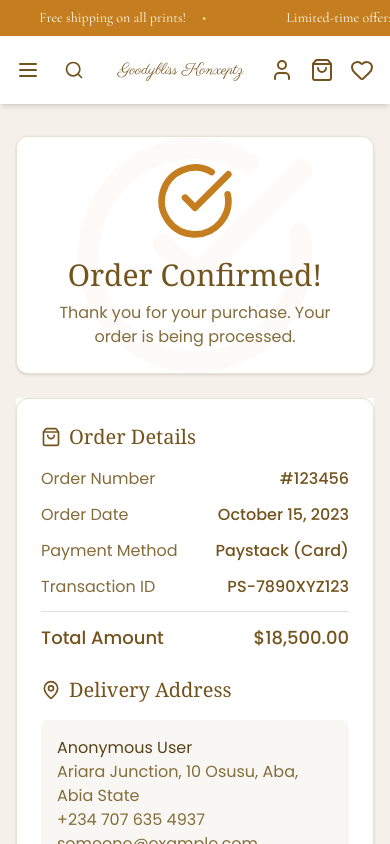
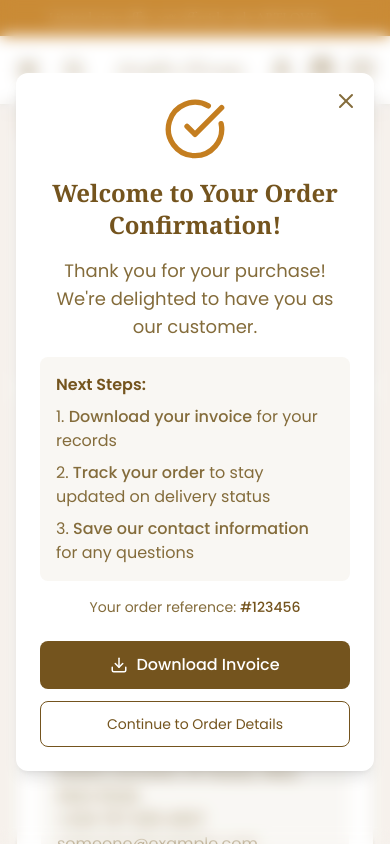
Before and after one commit to ukeje71/Goodybliss-Konxept, a React (Vite) app: page /order-confirmation in a window 390 px wide. Shown: the top 844 px of the page. Built offline with nearby package versions, Linux system fonts and the light colour scheme.

Commit message:
Debug :Fixed some errors

```diff
--- a/src/components/Layouts/Cart.jsx
+++ b/src/components/Layouts/Cart.jsx
@@ -87,7 +87,7 @@ const Cart = ({ isOpen, onClose }) => {
                 >
                   <div className="w-16 h-16 bg-gray-100 rounded-md overflow-hidden">
                     <img
-                      src={item.imageUrl}
+                      src={item.imageUrl||null}
                       alt={item.title}
                       className="w-full h-full object-cover"
                     />
--- a/src/components/Store/cartStore.jsx
+++ b/src/components/Store/cartStore.jsx
@@ -18,38 +18,39 @@ const useCartStore = create(
 
       // Actions
 addToCart: (product) => {
-        // Ensure price is a number before adding to cart
-        const productWithNumericPrice = {
+  const productWithNormalizedData = {
     ...product,
-          price: ensureNumericPrice(product.price)
+    price: ensureNumericPrice(product.price),
+    imageUrl: product.imageUrl || ""   // explicitly store imageUrl
   };
 
   const existingItem = get().cartItems.find(
-          (item) => item.id === productWithNumericPrice.id
+    (item) => item.id === productWithNormalizedData.id
   );
-        useWishlistStore.getState().removeFromWishlist(productWithNumericPrice.id);
+  useWishlistStore.getState().removeFromWishlist(productWithNormalizedData.id);
 
   if (existingItem) {
     set({
       cartItems: get().cartItems.map((item) =>
-              item.id === productWithNumericPrice.id
+        item.id === productWithNormalizedData.id
           ? {
               ...item,
               quantity: item.quantity + 1,
-                    price: ensureNumericPrice(item.price) // Ensure price is number
+              price: ensureNumericPrice(item.price)
             }
           : item
       ),
     });
   } else {
     set({
-            cartItems: [...get().cartItems, { ...productWithNumericPrice, quantity: 1 }],
+      cartItems: [...get().cartItems, { ...productWithNormalizedData, quantity: 1 }],
     });
   }
 },
 
       removeFromCart: (productId) => {
-        toast.error(`You hace successfully removed ${productId?.title}`)
+               toast.error(`You have successfully removed ${productId?.title || 'item'}`);
+
         set({
           cartItems: get().cartItems.filter((item) => item.id !== productId),
         });
--- a/src/components/UI/Cards.jsx
+++ b/src/components/UI/Cards.jsx
@@ -1,5 +1,3 @@
-// src/components/Cards.jsx (or wherever your Cards file is)
-
 import React, { useEffect, useState } from "react";
 import useCartStore from "../Store/cartStore";
 import useWishlistStore from "../Store/wishlistStore";
@@ -21,8 +19,10 @@ const Cards = ({
   const { addToCart } = useCartStore();
   const { wishlist, addToWishlist, removeFromWishlist } = useWishlistStore();
 
+  // Default image URL for fallback
+  const DEFAULT_IMAGE_URL = "https://via.placeholder.com/300x200"; // Use the same placeholder as in onError
+
   // Fetch Firestore products
-
   useEffect(() => {
     const fetchProducts = async () => {
       try {
@@ -31,16 +31,18 @@ const Cards = ({
           id: doc.id,
           ...doc.data(),
         }));
-
-        setProducts(productsArray); // for local rendering
+        console.log("Fetched products:", productsArray); // Debug log
+        setProducts(productsArray);
         useDetailsStore.getState().setProducts(productsArray);
       } catch (error) {
         console.error("Failed to fetch products from Firestore:", error);
+        toast.error("Failed to load products");
       }
     };
 
     fetchProducts();
   }, []);
+
   // Filter, sort, paginate
   const safeProducts = products || [];
 
@@ -80,10 +82,13 @@ const Cards = ({
       id: product.id,
       title: product.title,
       price: product.discountPrice || product.regularPrice,
-      image: product.image,
+      imageUrl: product.imageUrl && typeof product.imageUrl === 'string' && product.imageUrl.trim() !== ''
+        ? product.imageUrl
+        : DEFAULT_IMAGE_URL, // Use default if imageUrl is invalid
       size: product.size,
       quantity: 1,
     };
+    console.log("Adding to cart:", cartProduct); // Debug log
     addToCart(cartProduct);
     toast.success("Item added to cart!");
   };
@@ -99,13 +104,12 @@ const Cards = ({
         id: product.id,
         title: product.title,
         price: product.discountPrice || product.regularPrice,
-        imageUrl: product.imageUrl,
+        imageUrl: product.imageUrl || DEFAULT_IMAGE_URL,
         size: product.size,
         year: product.year,
         medium: product.medium,
         stock: product.stock,
       };
-
       addToWishlist(wishlistProduct);
       toast.success(
         (t) => (
@@ -140,9 +144,8 @@ const Cards = ({
       {productsToShow.map((item) => {
         const discountPercent = item.discountPrice
           ? Math.round(
-            ((item.regularPrice - item.discountPrice) / item.regularPrice) *
-            100
-          )
+              ((item.regularPrice - item.discountPrice) / item.regularPrice) * 100
+            )
           : 0;
         const isInWishlist = wishlist.some(
           (wishlistItem) => wishlistItem && wishlistItem.id === item.id
@@ -163,7 +166,7 @@ const Cards = ({
                   loading="lazy"
                   onError={(e) => {
                     e.target.onerror = null;
-                    e.target.src = "https://via.placeholder.com/300x200";
+                    e.target.src = DEFAULT_IMAGE_URL;
                   }}
                 />
               ) : (
@@ -215,7 +218,7 @@ const Cards = ({
                       ${Number(item.discountPrice).toFixed(2)}
                     </span>
                     <span className="text-sm text-gray-400 line-through">
-                      ${Number(item.price).toFixed(2)}
+                      ${Number(item.regularPrice).toFixed(2)}
                     </span>
                     {discountPercent > 0 && (
                       <span className="ml-auto text-xs bg-amber-100 text-amber-800 px-2 py-1 rounded">
@@ -245,10 +248,11 @@ const Cards = ({
                     e.stopPropagation();
                     item.stock && handleAddToCart(item);
                   }}
-                  className={`flex-1 py-2 text-sm rounded transition-colors ${item.stock
-                    ? "bg-[#74541e] text-white hover:bg-[#5a4218]"
-                    : "bg-gray-300 text-gray-500 cursor-not-allowed"
-                    }`}
+                  className={`flex-1 py-2 text-sm rounded transition-colors ${
+                    item.stock
+                      ? "bg-[#74541e] text-white hover:bg-[#5a4218]"
+                      : "bg-gray-300 text-gray-500 cursor-not-allowed"
+                  }`}
                   disabled={item.stock === false}
                 >
                   {item.stock ? "Add to Cart" : "Sold Out"}
--- a/src/pages/Checkoutpage.jsx
+++ b/src/pages/Checkoutpage.jsx
@@ -63,7 +63,7 @@ const CheckoutPage = () => {
         toast.error("Transaction was not completed, window closed.");
       },
       callback: (response) => {
-          const url = "https://script.google.com/macros/s/AKfycbyWbWeZwA2pW3SxCWbq2KKaamdkYLndl3kujB7DVrSmd9_MG5QokmxbOnapnj71p2TJgQ/exec";
+        const url = "https://script.google.com/macros/s/AKfycbzPVP5TL_zfhRlRlrk_IQiWAyo3ILWnM7iyqFnKMBWFE8vpXasK0k7El6yCNXVdhSP6aw/exec";
 
         // Prepare form data for Google Sheets
         const formDataForSheets = new URLSearchParams();
@@ -75,6 +75,15 @@ const CheckoutPage = () => {
         formDataForSheets.append('ref', response.reference);
         formDataForSheets.append('products', cartItems.map(item => `${item.title} (x${item.quantity})`).join(', '));
 
+        // Filter valid image URLs and encode them
+        const validImageUrls = cartItems
+          .filter(item => item.imageUrl && typeof item.imageUrl === 'string' && item.imageUrl.trim() !== '')
+          .map(item => item.imageUrl.trim());
+        const productImages = validImageUrls.length > 0 ? validImageUrls.join(', ') : 'No valid image URLs';
+        console.log("Cart Items:", cartItems); // Debug log
+        console.log("Product Images to Send:", productImages); // Debug log
+        formDataForSheets.append('productImages', encodeURIComponent(productImages));
+
         fetch(url, {
           method: "POST",
           headers: {
@@ -85,7 +94,6 @@ const CheckoutPage = () => {
           .then(response => response.text())
           .then(data => {
             console.log("Google Sheets response:", data);
-              // Check if the response indicates success
             if (data.includes("Added")) {
               toast.success("Transaction successful. Details saved.");
               clearCart();
@@ -93,10 +101,9 @@ const CheckoutPage = () => {
             } else {
               toast.error("Google Sheets error: " + data);
             }
-
           })
           .catch(error => {
-              console.error("Error saving to Google Sheets:", error);
+            console.error("Error saving to Google Sheets:", error.message);
             toast.error("Transaction was successful but there was an error saving details. Please contact support with reference: " + response.reference);
           })
           .finally(() => {
@@ -110,7 +117,6 @@ const CheckoutPage = () => {
     setFormErrors(errors);
   }
 };
-
   const handleInputChange = (e) => {
     const { name, value } = e.target;
     setFormData((prev) => ({ ...prev, [name]: value }));
@@ -334,7 +340,7 @@ const CheckoutPage = () => {
                     >
                       <div className="flex items-center">
                         <img
-                          src={item.imageUrl}
+                          src={item.imageUrl || null}
                           alt={item.title}
                           className="w-12 h-12 object-cover rounded mr-3"
                         />
--- a/src/pages/OrderConfirmation.jsx
+++ b/src/pages/OrderConfirmation.jsx
@@ -11,7 +11,8 @@ import {
     Home,
     Phone,
     Mail,
-    Loader
+    Loader,
+    X
 } from 'lucide-react';
 import useCartStore from "../components/Store/cartStore";
 import { useNavigate } from 'react-router';
@@ -21,10 +22,13 @@ const OrderConfirmation = () => {
     const [orderDetails, setOrderDetails] = useState(null);
     const [loading, setLoading] = useState(true);
     const [error, setError] = useState(null);
+    const [showPopup, setShowPopup] = useState(true); // State to control popup visibility
+
     // Cart state
     const { cartItems } = useCartStore();
     // Navigation
     const navigate = useNavigate();
+
     // Get order reference from URL parameters
     const getOrderRefFromURL = () => {
         const params = new URLSearchParams(window.location.search);
@@ -69,7 +73,7 @@ const OrderConfirmation = () => {
                 }
 
                 // Your Google Apps Script URL for GET requests
-                const scriptURL = 'https://script.google.com/macros/s/AKfycbyWbWeZwA2pW3SxCWbq2KKaamdkYLndl3kujB7DVrSmd9_MG5QokmxbOnapnj71p2TJgQ/exec';
+                const scriptURL = 'https://script.google.com/macros/s/AKfycbzPVP5TL_zfhRlRlrk_IQiWAyo3ILWnM7iyqFnKMBWFE8vpXasK0k7El6yCNXVdhSP6aw/exec';
 
                 const response = await fetch(scriptURL);
 
@@ -173,6 +177,9 @@ const OrderConfirmation = () => {
             // Reset styles after capture
             input.style.backgroundColor = "";
             input.style.color = "";
+
+            // Close popup after download
+            setShowPopup(false);
         });
     };
 
@@ -181,7 +188,75 @@ const OrderConfirmation = () => {
             {/* Confetti container */}
             <div className="confetti-container fixed top-0 left-0 w-full h-full pointer-events-none z-50"></div>
 
+            {/* Welcome Popup */}
+            {showPopup && (
+                <div className="fixed inset-0 bg-white/10 backdrop-blur-sm  shadow-2xl flex items-center justify-center z-50 p-4">
+                    <div className="bg-white rounded-xl shadow-lg max-w-md w-full p-6 relative">
+                        {/* Close button */}
+                        <button
+                            onClick={() => setShowPopup(false)}
+                            className="absolute top-4 right-4 text-[#846C3B] hover:text-[#74541e] transition-colors"
+                        >
+                            <X size={24} />
+                        </button>
+
+                        {/* Popup content */}
+                        <div className="text-center">
+                            <CheckCircle className="w-16 h-16 text-[#C47E20] mx-auto mb-4" />
+                            <h2 className="text-2xl font-serif font-bold text-[#74541e] mb-4">
+                                Welcome to Your Order Confirmation!
+                            </h2>
+
+                            <div className="space-y-4 text-[#846C3B] mb-6">
+                                <p className="text-lg">
+                                    Thank you for your purchase! We're delighted to have you as our customer.
+                                </p>
+
+                                <div className="bg-[#f9f7f3] p-4 rounded-lg text-left">
+                                    <h3 className="font-semibold text-[#74541e] mb-2">Next Steps:</h3>
+                                    <ol className="list-decimal list-inside space-y-2">
+                                        <li>
+                                            <span className="font-medium">Download your invoice</span> for your records
+                                        </li>
+                                        <li>
+                                            <span className="font-medium">Track your order</span> to stay updated on delivery status
+                                        </li>
+                                        <li>
+                                            <span className="font-medium">Save our contact information</span> for any questions
+                                        </li>
+                                    </ol>
+                                </div>
+
+                                <p className="text-sm">
+                                    Your order reference: <span className="font-medium text-[#74541e]">{orderDetails.orderNumber}</span>
+                                </p>
+                            </div>
+
+                            <div className="flex flex-col sm:flex-row gap-3 justify-center">
+                                <button
+                                    onClick={handleInvoiceDownload}
+                                    className="bg-[#74541e] hover:bg-[#5a4218] text-white px-6 py-3 rounded-lg font-medium md:text-sm flex items-center justify-center transition-colors"
+                                >
+                                    <Download className="mr-2" size={18} />
+                                    Download Invoice
+                                </button>
+                                <button
+                                    onClick={() => setShowPopup(false)}
+                                    className="bg-white border border-[#74541e] text-sm text-[#74541e] px-6 py-3 rounded-lg hover:bg-[#74541e] hover:text-white transition-colors"
+                                >
+                                    Continue to Order Details
+                                </button>
+                            </div>
+                        </div>
+                    </div>
+                </div>
+            )}
+
             <div className="max-w-4xl mx-auto">
+                <section
+                 ref={invoiceRef}
+                    style={{ backgroundColor: "#ffffff", color: "#000000" }}>
+
                 {/* Header */}
                 <div className="bg-white rounded-xl shadow-sm border border-[#e8e2d6] p-6 mb-6 text-center relative overflow-hidden">
                     <div className="absolute inset-0 flex items-center justify-center">
@@ -196,11 +271,9 @@ const OrderConfirmation = () => {
                 </div>
 
                 <div
-                    ref={invoiceRef}
-                    style={{ backgroundColor: "#ffffff", color: "#000000" }}
+
                     className="grid grid-cols-1 lg:grid-cols-2 gap-6"
                 >
-
                     {/* Order Details */}
                     <div className="bg-white rounded-xl shadow-sm border border-[#e8e2d6] p-6">
                         <h2 className="text-xl font-serif text-[#74541e] mb-4 flex items-center">
@@ -323,6 +396,7 @@ const OrderConfirmation = () => {
                         </div>
                     </div>
                 </div>
+                </section>
 
                 {/* Action Buttons */}
                 <div className="bg-white rounded-xl shadow-sm border border-[#e8e2d6] p-6 mt-6">
```
Lines whose indentation alone changed are shown as unchanged.
